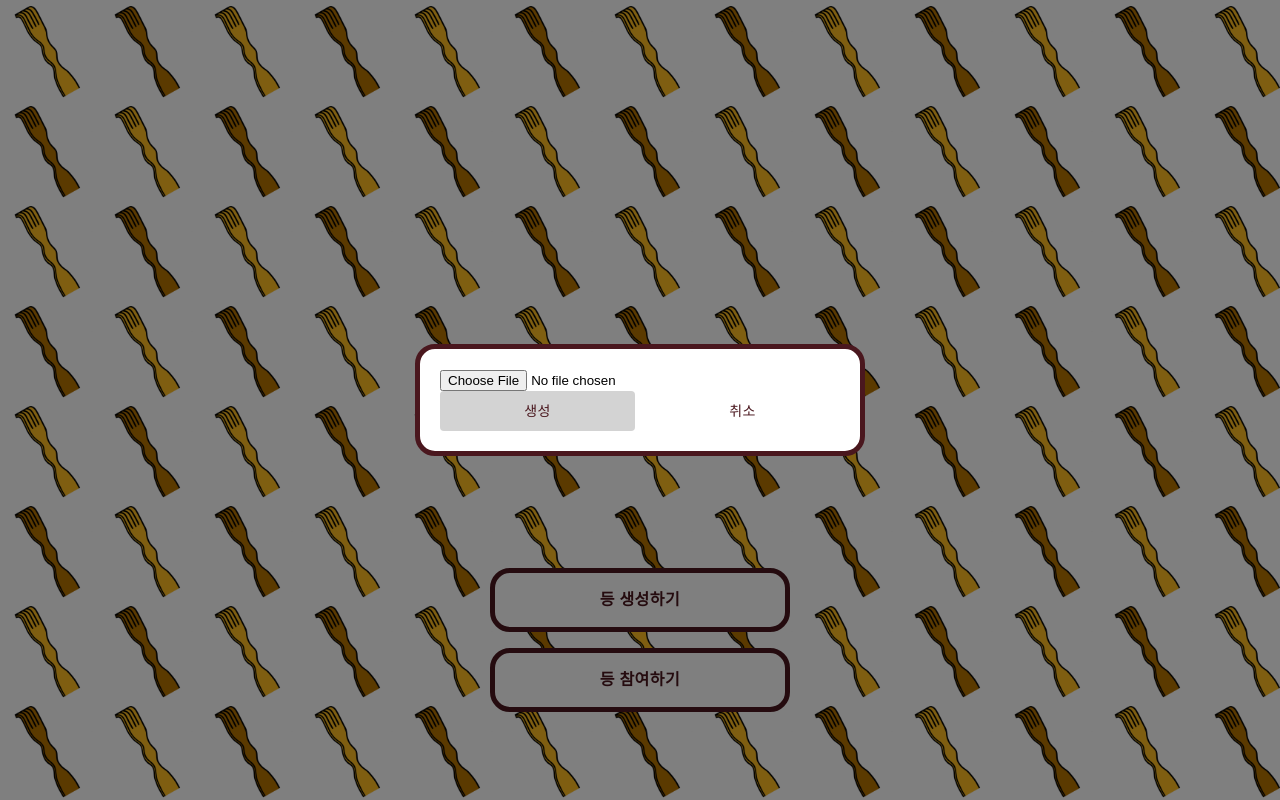
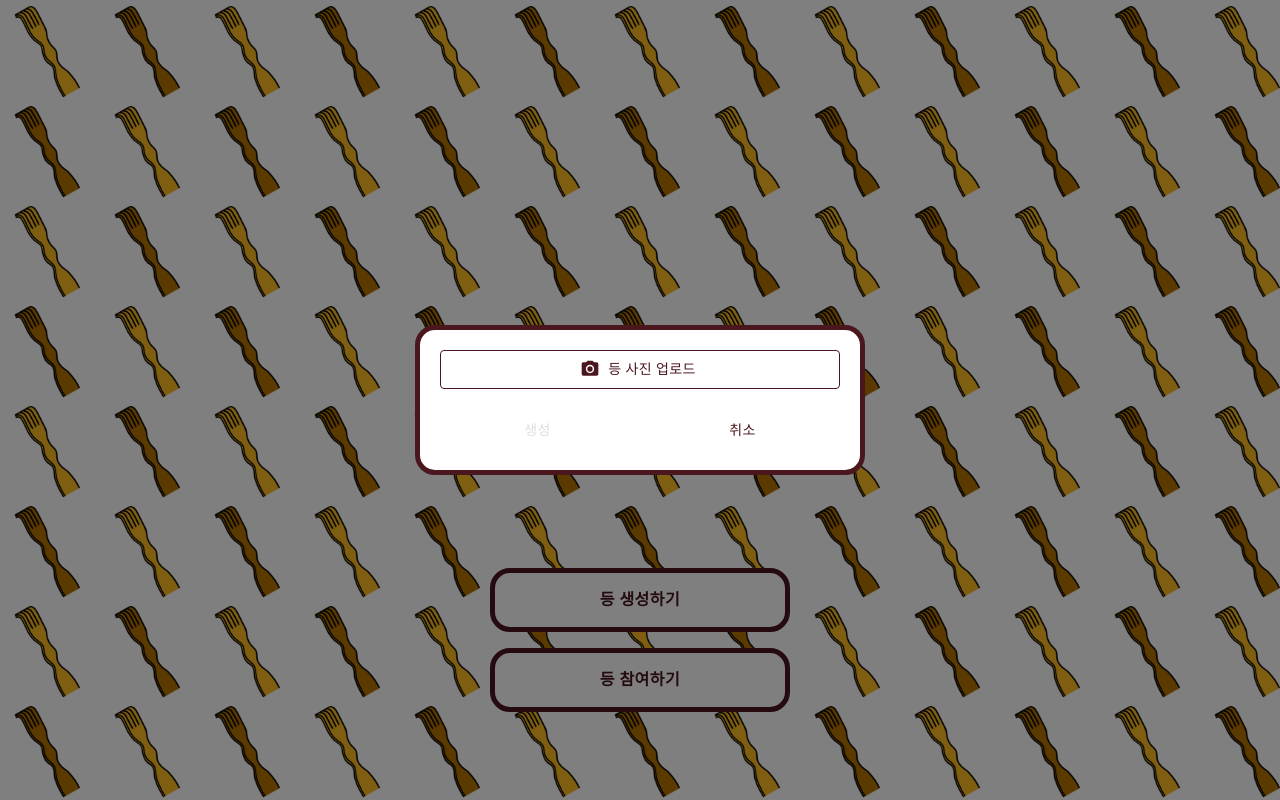
Before and after one commit to UnorganizedCompany/LocaBack_FE, a React (Create React App) app: page /#/ in a window 1280 px wide. Both pictures are taken after a click on the button "등 생성하기". Built offline with nearby package versions, Linux system fonts and the light colour scheme; the HTML template or start-up script is replaced by a standard one.

Commit message:
:lipstick: Apply css to modal

```diff
--- a/src/components/CreationModal.js
+++ b/src/components/CreationModal.js
@@ -1,5 +1,6 @@
 import React, { useState } from 'react';
 import { Modal, Box, Button } from '@mui/material';
+import { PhotoCamera } from '@mui/icons-material';
 import { postBack } from '../api/BackAPI';
 import JoinModal from './JoinModal';
 import './Modal.css'
@@ -38,11 +39,19 @@ function CreationModal(props) {
             >
                 <Box id='modal-box'>
                     <div id='creation-input-div'>
-                        <input type="file"
-                               id="image-input"
-                               accept="image/*"
-                               onChange={handleImageChange}
-                        />
+                        <Button
+                            id='image-upload-button'
+                            component='label'
+                            startIcon={<PhotoCamera />}
+                        >
+                            등 사진 업로드
+                            <input
+                                hidden
+                                accept='image/*'
+                                type='file'
+                                onChange={handleImageChange}
+                            />
+                        </Button>
                     </div>
                     <div id='button-div'>
                         <Button
--- a/src/components/JoinModal.js
+++ b/src/components/JoinModal.js
@@ -19,8 +19,11 @@ function JoinModal(props) {
                 <div id='join-input-div'>
                     {
                         props.backId === undefined
-                        ? <input value={backId} onChange={e => { setBackId(e.target.value) }}/>
-                        : <p>생성된 등 번호는 {backId}입니다.<br/>
+                        ? <div id='id-input-div'>
+                            <p>ID:&ensp;</p>
+                            <input value={backId} onChange={e => { setBackId(e.target.value) }}/>
+                        </div>
+                        : <p>생성된 등 ID는 {backId}입니다.<br/>
                             바로 참여하시겠습니까?</p>
                     }
                 </div>
--- a/src/components/Modal.css
+++ b/src/components/Modal.css
@@ -9,6 +9,50 @@
     border-radius: 20px;
     padding: 20px;
     max-width: 400px;
+}
+
+#modal-box > #creation-input-div {
+    width: 100%;
+    height: 60px;
+}
+
+#modal-box > #creation-input-div > #image-upload-button {
+    width: 100%;
+    color: var(--maincolor);
+    border: 1px solid var(--maincolor);
+}
+
+#modal-box > #join-input-div {
+    width: 100%;
+}
+
+/* 생성한 등에 바로 참여할지에 대한 안내문 */
+#modal-box > #join-input-div > p {
+    font-size: 14px;
+}
+
+#modal-box > #join-input-div > #id-input-div {
+    display: flex;
+    justify-content: center;
+}
+
+#modal-box > #join-input-div > #id-input-div > input {
+    height: 30px;
+    box-sizing : border-box;
+    width: 100%;
+    margin: auto;
+    display: block;
+    border: 1px solid var(--subcolor);
+    border-radius: 5px;
+}
+
+#modal-box > #join-input-div > #id-input-div > input:focus {
+    border: 1px solid var(--maincolor);
+    outline: none !important
+}
+
+#modal-box > #join-input-div > #id-input-div > p {
+    font-size: 14px;
 }
 
 #modal-box > #button-div {
@@ -29,7 +73,8 @@
 }
 
 #modal-box > #button-div > #primary[disabled] {
-    background: lightgray;
+    background: white;
+    color: var(--disabled);
     margin-right: 5px;
 }
 
--- a/src/index.css
+++ b/src/index.css
@@ -25,4 +25,5 @@ code {
 :root {
   --maincolor : #4A171E;
   --subcolor: #E2B143;
+  --disabled: #DDDDDD;
 }
```
